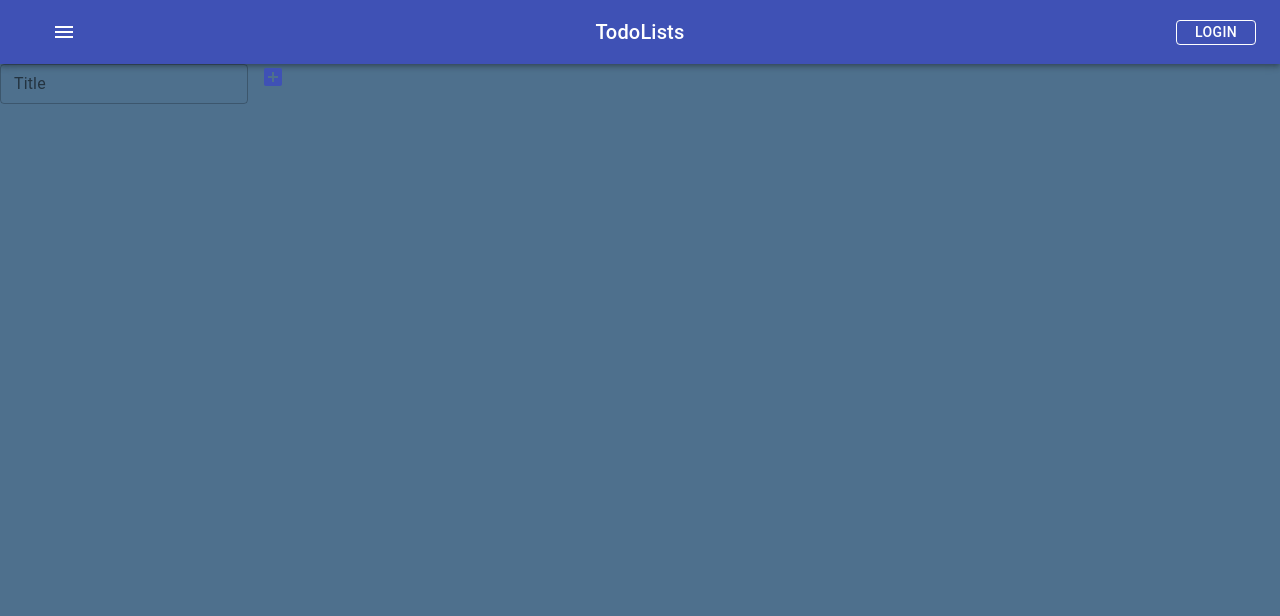
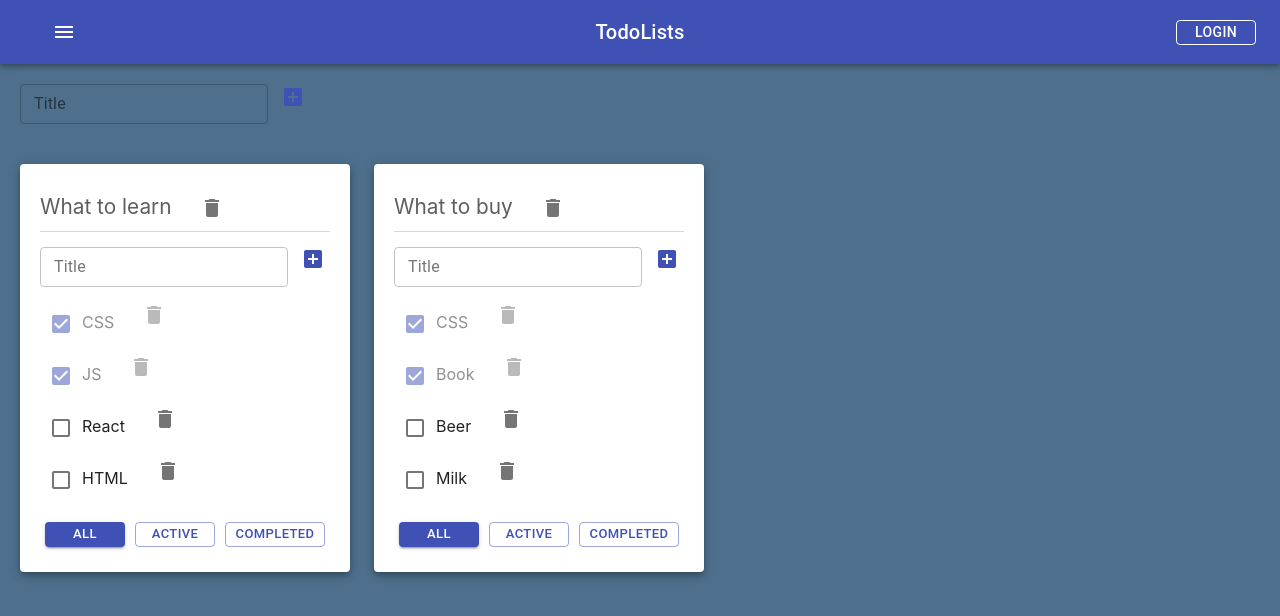
Before and after one commit to buzmakovTim/toDoList, a React (Create React App) app in the folder todolist/: page / in a window 1280 px wide. Shown: the top 616 px of the page. Built offline with nearby package versions, Linux system fonts and the light colour scheme.

Commit message:
Grids working now

```diff
--- a/todolist/src/App.tsx
+++ b/todolist/src/App.tsx
@@ -5,7 +5,7 @@ import { TaskType, Todolist } from './Todolist';
 import { v1 } from 'uuid';
 import { AddItemForm } from './Components/AddItemForm/AddItemForm';
 import { EditableSpan } from './Components/EditableSpan/EditableSpan';
-import { AppBar, Button, Grid, IconButton, Toolbar, Typography } from '@material-ui/core';
+import { AppBar, Button, Grid, IconButton, Paper, Toolbar, Typography } from '@material-ui/core';
 import { Menu } from '@material-ui/icons';
 
 export type FilterValueType = 'all' | 'completed' | 'active';
@@ -122,7 +122,9 @@ function App() {
     if (td.filter === 'active') {
       tasksForTodoList = tasksForTodoList.filter((t) => t.isDone === false);
     }
-
+    return (
+          <Grid item>
+              <Paper elevation={5} style={{padding: '20px'}}>
                 <Todolist
                   key={td.id}
                   id={td.id}
@@ -137,9 +139,11 @@ function App() {
                   changeTitle={changeTitle}
                   changeTodoListTitle={changeTodoListTitle}
                 />
+          </Paper>
+          </Grid>
+    )
   })
 
-  console.log(todoListsComponents)
    return (
    <div className="App">
 
@@ -163,14 +167,14 @@ function App() {
 
          {/* <EditableSpan title={"Add NEW ToDoList"}/>  */}
 
-           <Grid container>
+           <Grid container style={{padding: '20px'}}>
               <AddItemForm addItem={addToDoList}/>
+           </Grid>
+           <Grid container spacing={3} style={{padding: '20px'}}>
+              {todoListsComponents}
+           </Grid>
 
-           </Grid>
-           <Grid container>
 
-           </Grid>
-           {todoListsComponents}
        {/* </div> */}
        {/* <div className="ToDoLists"> */}
   </ div> )
--- a/todolist/src/Todolist.tsx
+++ b/todolist/src/Todolist.tsx
@@ -55,8 +55,8 @@ export function Todolist(props: PropsTypeTodolist) {
   //const onChangeHandler = () => {props.changeStatus()};
 
   return (
-    <div className={c.todolistContainer}>
-
+    //<div className={c.todolistContainerw}>
+      <div>
       {/* Remove todoList start*/}
       {/* <button onClick={removeTodoList} className={c.ListDeleteButton}>X</button> */}
 
```
Lines whose indentation alone changed are shown as unchanged.
